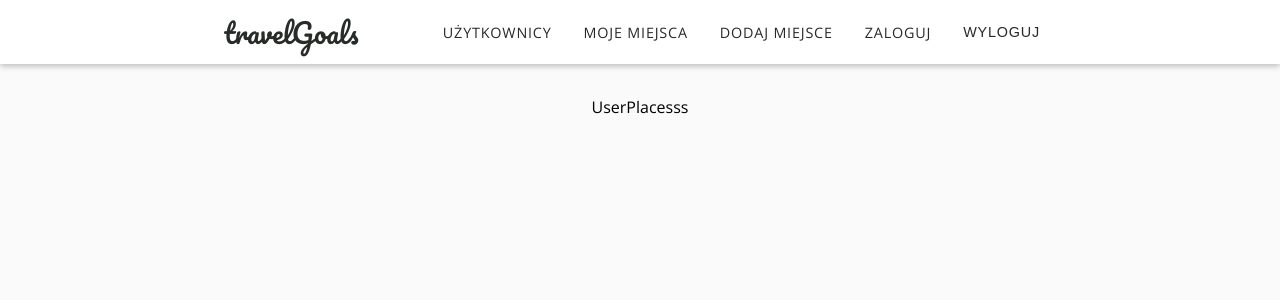
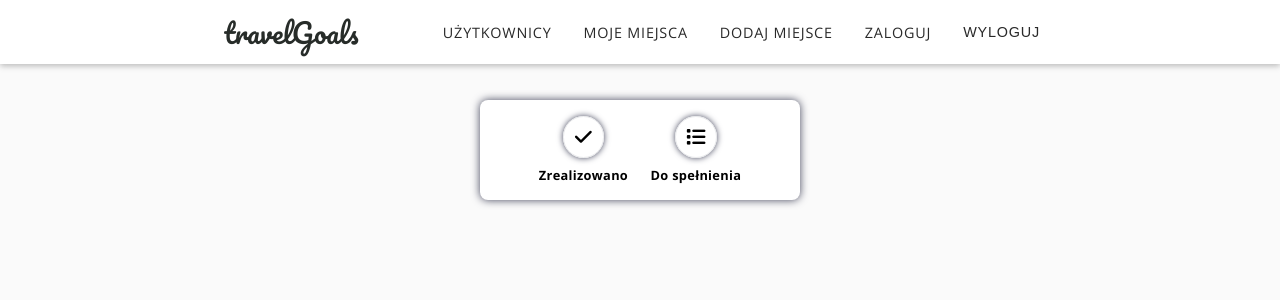
Before and after one commit to tranquilopablo/travel-goals, a React (Vite) app: page /u1/miejsca in a window 1280 px wide. Shown: the top 300 px of the page. Built offline with nearby package versions, Linux system fonts and the light colour scheme.

Commit message:
create PlacesHeader comp for userPlaces

```diff
--- a/src/pages/UserPlaces.jsx
+++ b/src/pages/UserPlaces.jsx
@@ -1,6 +1,8 @@
 import { useEffect, useState } from 'react';
+
 import ErrorModal from '../shared/sharedComponents/uiElements/ErrorModal';
 import LoadingSpinner from '../shared/sharedComponents/uiElements/LoadingSpinner';
+import PlacesHeader from '../shared/sharedComponents/uiElements/PlacesHeader';
 
 const DUMMY_PLACES = [
   {
@@ -36,13 +38,21 @@ export default function UserPlaces() {
   const [loadedPlaces, setLoadedPlaces] = useState();
   const [isLoading, setIsLoading] = useState(false);
 
-
   useEffect(() => {
     setLoadedPlaces(DUMMY_PLACES);
   }, []);
 
   const errorHandler = () => {
     setError(null);
+  };
+
+  // napisac pozniej funkcje do selekcji miejsc!
+  const onDoneHandle = () => {
+    console.log('zrobione');
+  };
+
+  const onUndoneHandle = () => {
+    console.log('do zrobienia');
   };
 
   return (
@@ -53,7 +63,14 @@ export default function UserPlaces() {
           <LoadingSpinner />
         </div>
       )}
-      <div>UserPlacesss</div>
+      {!isLoading && loadedPlaces && (
+        <div>
+          <PlacesHeader
+            onDoneHandle={onDoneHandle}
+            onUndoneHandle={onUndoneHandle}
+          />
+        </div>
+      )}
     </>
   );
 }
--- /dev/null
+++ b/src/shared/sharedComponents/uiElements/PlacesHeader.jsx
@@ -0,0 +1,23 @@
+import React from 'react';
+import css from './PlacesHeader.module.css';
+
+const PlacesHeader = (props) => {
+  return (
+    <div className={css.header}>
+      <div onClick={props.onDoneHandle} className={css.circleBox}>
+        <div className={css.singleCircle}>
+          <i className={`fa fa-check ${css.icon} `} aria-hidden="true"></i>
+        </div>
+        <p className={css.headerTitle}>Zrealizowano</p>
+      </div>
+      <div onClick={props.onUndoneHandle} className={css.circleBox}>
+        <div className={css.singleCircle}>
+          <i className={`fa fa-list ${css.icon} `} aria-hidden="true"></i>
+        </div>
+        <p className={css.headerTitle}>Do spełnienia</p>
+      </div>
+    </div>
+  );
+};
+
+export default PlacesHeader;
--- /dev/null
+++ b/src/shared/sharedComponents/uiElements/PlacesHeader.module.css
@@ -0,0 +1,57 @@
+.header {
+  display: flex;
+  justify-content: center;
+  align-items: center;
+  padding: 1rem;
+  background-color: rgb(255, 255, 255);
+  width: 20rem;
+  margin: 100px auto 50px;
+  border-radius: 8px;
+  -webkit-box-shadow: 0px 0px 8px 0px rgba(66, 68, 90, 1);
+  -moz-box-shadow: 0px 0px 8px 0px rgba(66, 68, 90, 1);
+  box-shadow: 0px 0px 8px 0px rgba(66, 68, 90, 1);
+}
+.circleBox {
+  display: flex;
+  flex-direction: column;
+  align-items: center;
+  margin: 0 0.7rem;
+  cursor: pointer;
+}
+
+.singleCircle {
+  display: flex;
+  justify-content: center;
+  align-items: center;
+  width: 2.6rem;
+  height: 2.6rem;
+  border: 1px solid #e8e9eb;
+  border-radius: 50px;
+  margin: 0 1rem;
+  transition: 0.3s;
+  -webkit-box-shadow: 0px 0px 6px 0px rgba(66, 68, 90, 1);
+  -moz-box-shadow: 0px 0px 6px 0px rgba(66, 68, 90, 1);
+  box-shadow: 0px 0px 6px 0px rgba(66, 68, 90, 1);
+}
+
+.headerTitle {
+  font-size: 0.8rem;
+  font-weight: 600;
+  margin: 0.5rem 0 0 0;
+  letter-spacing: 0.02rem;
+}
+.icon {
+  font-size: 1.2rem;
+  transition: transform 0.3s;
+}
+
+.singleCircle:hover {
+  -webkit-box-shadow: 0px 0px 8px 0px rgba(66, 68, 90, 1);
+  -moz-box-shadow: 0px 0px 8px 0px rgba(66, 68, 90, 1);
+  box-shadow: 0px 0px 8px 0px rgba(66, 68, 90, 1);
+}
+
+.singleCircle:hover .icon,
+.singleCircle:hover .icon {
+  transform: scale(1.18);
+}
```
